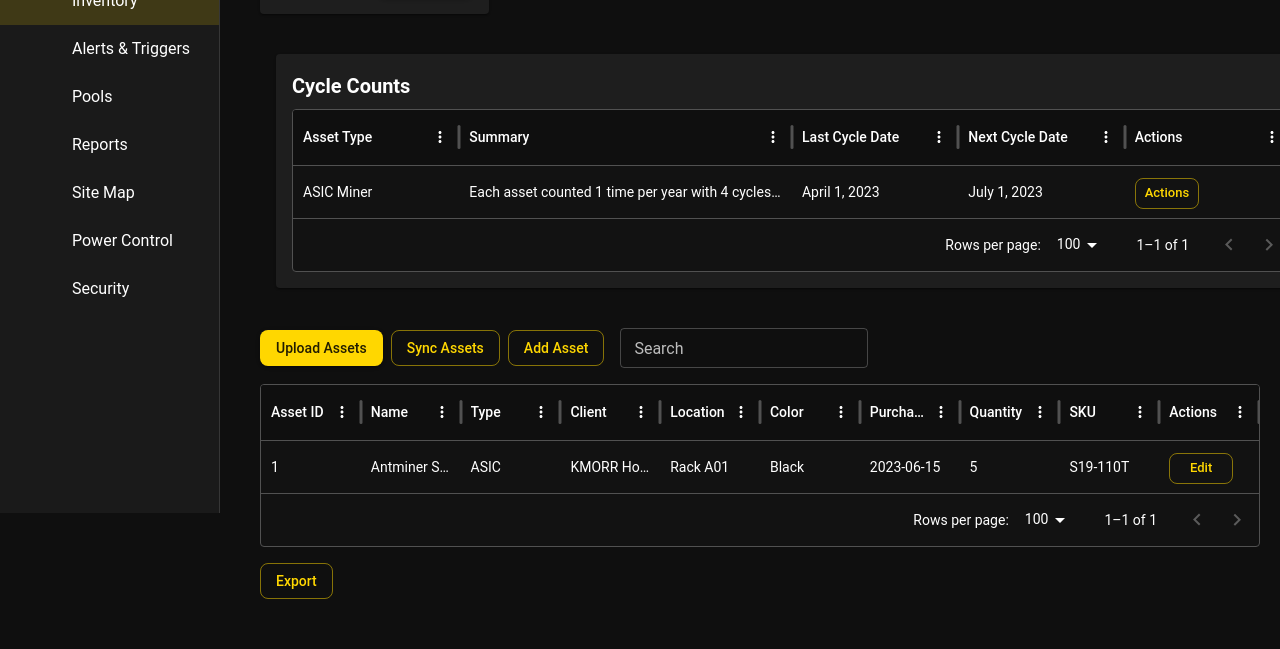
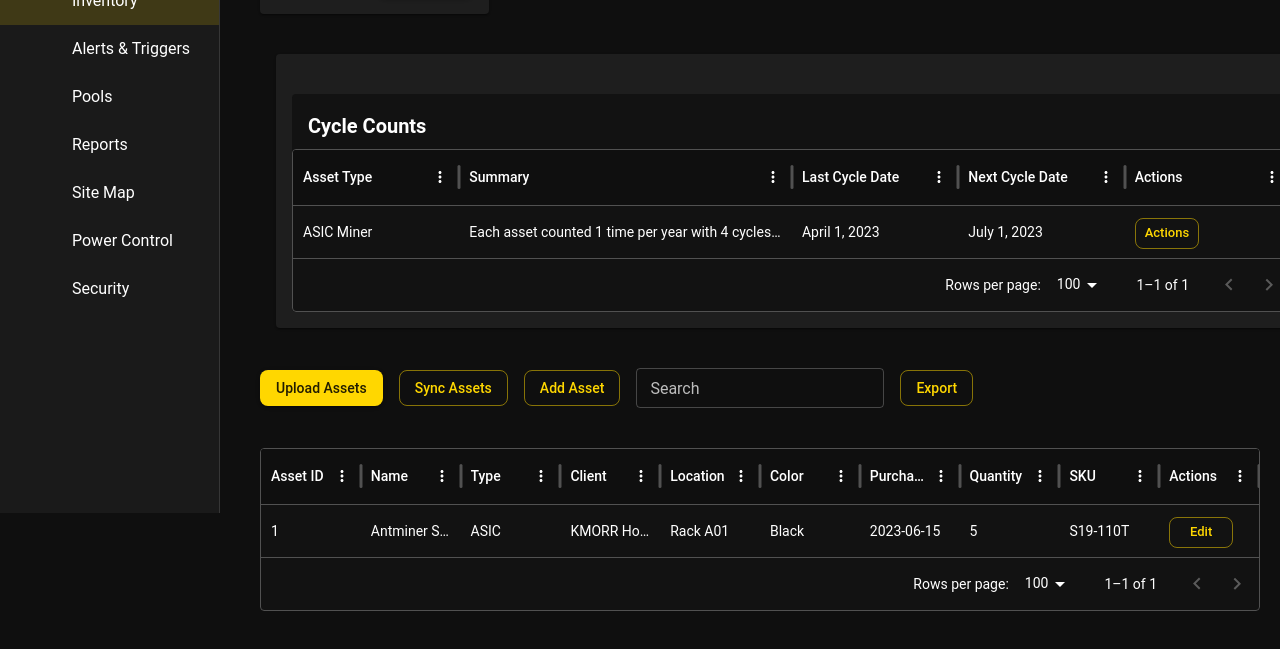
Before and after one commit to kmorris2/AurumCapital, a React (Create React App) app: page /inventory in a window 1280 px wide. Shown: the part 287-936 px from the top of the page. Built offline with nearby package versions, Linux system fonts and the light colour scheme; some icons are missing.

Commit message:
slight Inventory page style improvements

```diff
--- a/src/pages/Inventory.js
+++ b/src/pages/Inventory.js
@@ -98,8 +98,8 @@ export default function Inventory() {
         <Grid container spacing={2} sx={{ p:2, mb: 3 }}>
         <Grid item xs={12}>
         <Paper sx={{ p: 2, backgroundColor: '#121212', color: '#fff' }}>
-            <Typography variant="h6" gutterBottom>Cycle Counts</Typography>
-            <Box sx={{ overflowX: 'auto' }}>
+        <Box sx={{ mt: 3, backgroundColor: '#121212', borderRadius: 1, overflowX: 'auto', maxWidth: '100%', mx: 'auto' }}>
+        <Typography variant="h6" gutterBottom sx={{ px: 2, pt: 2 }}>Cycle Counts</Typography>
         <DataGrid
           autoHeight
           rows={cycleCounts.map((item, index) => ({ id: index + 1, ...item }))}
@@ -113,9 +113,7 @@ export default function Inventory() {
               headerName: 'Actions',
               flex: 1,
               sortable: false,
-            renderCell: () => (
-            <Button size="small" variant="outlined">Actions</Button>
-            )
+              renderCell: () => <Button size="small" variant="outlined">Actions</Button>
             }
           ]}
           pageSize={5}
@@ -123,6 +121,9 @@ export default function Inventory() {
             backgroundColor: '#121212',
             color: '#fff',
             minWidth: 1000,
+            '& .MuiDataGrid-columnHeaders': {
+              backgroundColor: '#1e1e1e',
+            },
           }}
         />
       </Box>
@@ -131,17 +132,26 @@ export default function Inventory() {
         </Grid>
         </Grid>
 
+<Grid container spacing={2}>
+  {/* --- Controls (Search + Actions) --- */}
+<Grid container spacing={2} justifyContent="left" alignItems="center">
+{/* Upload Button */}
+<Grid item>
+  <Button variant="contained">Upload Assets</Button>
+</Grid>
 
-      {/* --- Controls (Search + Actions) --- */}
-      <Grid container spacing={2} sx={{ mb: 2 }} alignItems="center">
-        <Grid item xs={12} md={8}>
-          <Box sx={{ display: 'flex', gap: 1 }}>
-            <Button variant="contained">Upload Assets</Button>
+{/* Sync Button */}
+<Grid item>
   <Button variant="outlined">Sync Assets</Button>
+</Grid>
+
+{/* Add Asset Button */}
+<Grid item>
   <Button variant="outlined">Add Asset</Button>
-          </Box>
 </Grid>
-        <Grid item xs={12} md={4}>
+
+{/* Search Input */}
+<Grid item xs={12} sm={6} md={4}>
   <TextField
     size="small"
     fullWidth
@@ -150,28 +160,36 @@ export default function Inventory() {
     onChange={(e) => setSearch(e.target.value)}
   />
 </Grid>
+      {/* --- Export Button --- */}
+      <Grid item xs={12}>
+      <Button variant="outlined">Export</Button>
     </Grid>
+</Grid>
+
 
       {/* --- Inventory Table --- */}
       <Grid container spacing={2}>
         <Grid item xs={12}>
-          <Box sx={{ width: '100%', overflowX: 'auto' }}>
+        <Box sx={{ mt: 3, backgroundColor: '#121212', borderRadius: 1, overflowX: 'auto', maxWidth: '100%', mx: 'auto' }}>
         <DataGrid
+          autoHeight
           rows={filteredAssets}
           columns={columns}
           pageSize={5}
-              autoHeight
-              sx={{ backgroundColor: '#121212', color: '#fff', minWidth: 1000 }}
+          sx={{
+            backgroundColor: '#121212',
+            color: '#fff',
+            minWidth: 1000,
+            '& .MuiDataGrid-columnHeaders': {
+              backgroundColor: '#1e1e1e',
+            },
+          }}
         />
       </Box>
+
         </Grid>
       </Grid>
 
-      {/* --- Export Button --- */}
-      <Grid container spacing={2} sx={{ mt: 2 }}>
-        <Grid item xs={12}>
-          <Button variant="outlined">Export</Button>
-        </Grid>
       </Grid>
     </Box>
   );
```
Lines whose indentation alone changed are shown as unchanged.
